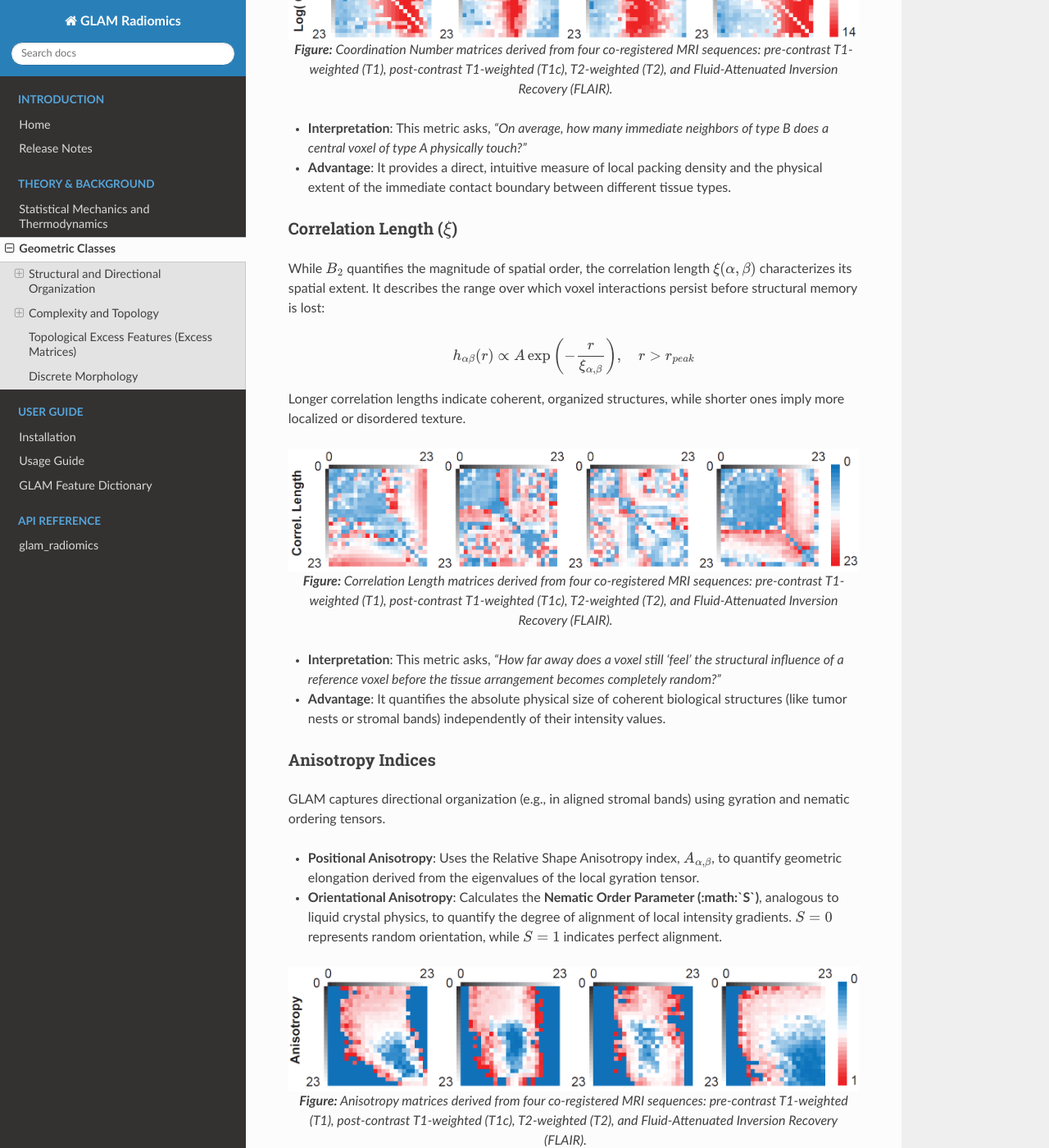
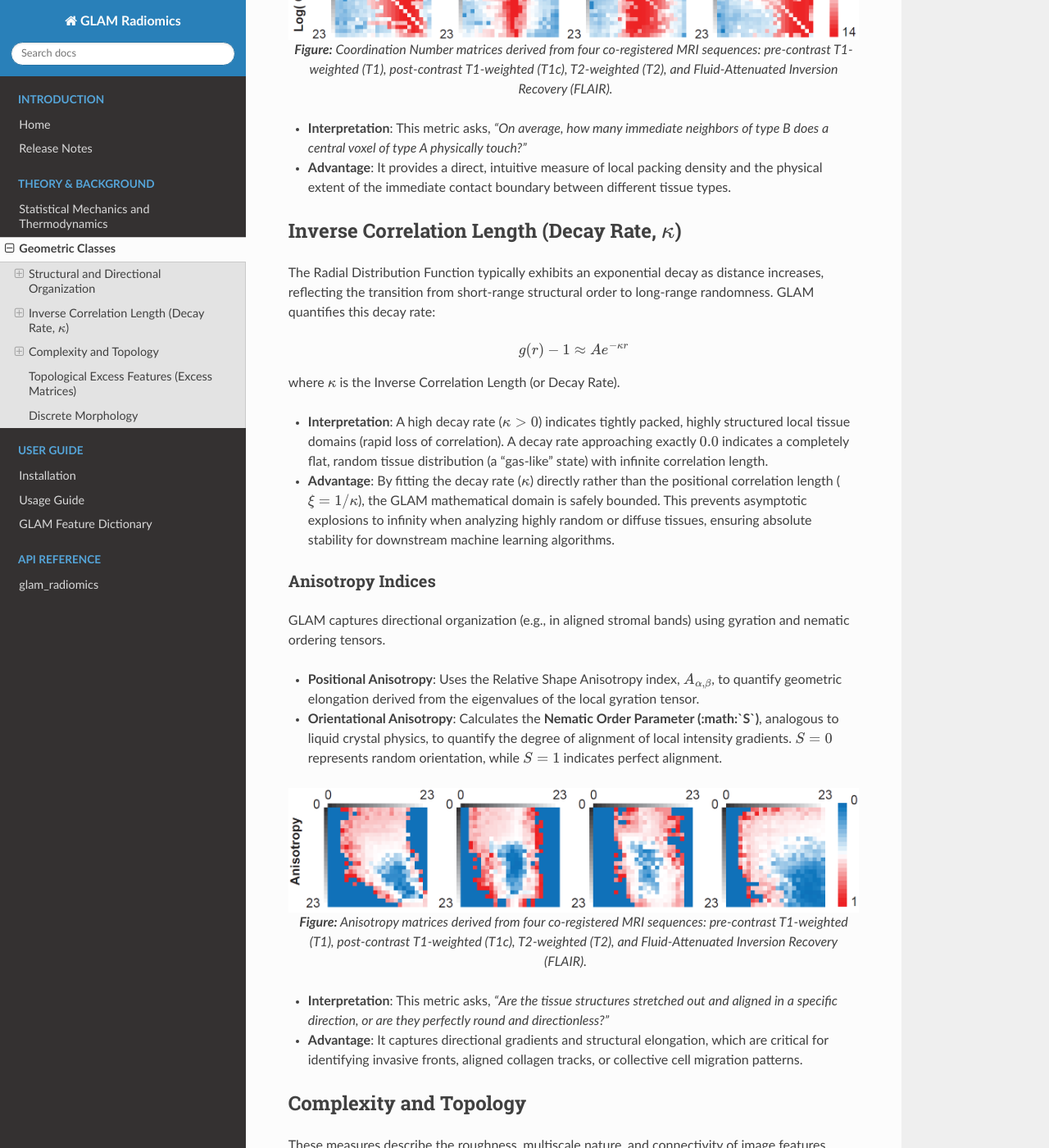
Before and after one commit to yurivelichko/glam-radiomics, a Sphinx documentation site: the page built from docs/source/theory/geometric_classes.rst, in a window 1280 px wide and 1400 px high, scrolled down 784 px. Shown: the whole window at 82% size. Built offline with Sphinx 7.4.7 and the Read the Docs theme 3.1.0, drawn with Linux system fonts in a browser that asks for light colours.

Commit message:
Updates and ver.1.3.2 release

```diff
--- a/docs/source/home.rst
+++ b/docs/source/home.rst
@@ -27,5 +27,5 @@ Key Advantages
 --------------
 * **Fully Standalone Engine**: Built-in, natively optimized 3D extraction for shape, first-order, and conventional texture matrices with dynamic trimming—no external radiomics dependencies required.
 * **Physically Interpretable**: Translates image voxels into interacting particles to measure properties like "Effective Structural Temperature", "Pressure Virial", and "Volumetric Laplacians" (Stress).
-* **Soft Matter Descriptors**: Unique capabilities to measure directional tissue organization using the global and local **Nematic Order Parameter (S)** and Orientational Correlation Lengths.
+* **Soft Matter Descriptors**: Unique capabilities to measure directional tissue organization using the global and local **Nematic Order Parameter (S)** and Inverse Correlation Lengths (Decay Rates).
 * **3D Feature Mapping**: Integrated sliding-window architecture to generate voxel-wise NIfTI feature maps, allowing for direct visual assessment of the tumor's "affinity landscape."
--- a/docs/source/installation.rst
+++ b/docs/source/installation.rst
@@ -19,7 +19,7 @@ You can install GLAM-radiomics using the following command:
     pip install glam-radiomics
 
 .. note::
-   This release (v1.3.0) was successfully built and tested using Python 3.12.10 and NumPy 2.3.2. Make sure you have activated your virtual environment before running this command!
+   This release (v1.3.2) was successfully built and tested using Python 3.12.10 and NumPy 2.3.2. Make sure you have activated your virtual environment before running this command!
 
 .. note::
    GPU Acceleration (Optional but Recommended): GLAM features automatic GPU-accelerated matrix batching for massive speed improvements. To enable this, you must install CuPy. It is highly recommended to install the pre-compiled binary wheel that matches your system's NVIDIA CUDA version (e.g., pip install cupy-cuda12x) rather than running pip install cupy, which requires a complex C++ build environment and can cause installation failures.
--- a/docs/source/theory/geometric_classes.rst
+++ b/docs/source/theory/geometric_classes.rst
@@ -27,26 +27,17 @@ where :math:`\rho_\beta` is the mean voxel density and :math:`r_{min}` is the fi
 * **Interpretation**: This metric asks, *"On average, how many immediate neighbors of type B does a central voxel of type A physically touch?"*
 * **Advantage**: It provides a direct, intuitive measure of local packing density and the physical extent of the immediate contact boundary between different tissue types.
 
-Correlation Length (:math:`\xi`)
-~~~~~~~~~~~~~~~~~~~~~~~~~~~~~~~~
-While :math:`B_2` quantifies the magnitude of spatial order, the correlation length :math:`\xi(\alpha, \beta)` characterizes its spatial extent. It describes the range over which voxel interactions persist before structural memory is lost:
+Inverse Correlation Length (Decay Rate, :math:`\kappa`)
+-------------------------------------------------------
+The Radial Distribution Function typically exhibits an exponential decay as distance increases, reflecting the transition from short-range structural order to long-range randomness. GLAM quantifies this decay rate:
 
 .. math::
+   g(r) - 1 \approx A e^{-\kappa r}
 
-   h_{\alpha\beta}(r) \propto A \exp \left( -\frac{r}{\xi_{\alpha,\beta}} \right), \quad r > r_{peak}
+where :math:`\kappa` is the Inverse Correlation Length (or Decay Rate).
 
-Longer correlation lengths indicate coherent, organized structures, while shorter ones imply more localized or disordered texture.
-
-.. figure:: /_static/GLAM_CorrelLength.png
-   :width: 700px
-   :align: center
-   :alt: Second Virial Coefficient
-
-   **Figure:** Correlation Length matrices derived from four co-registered MRI sequences: pre-contrast T1-weighted (T1), post-contrast T1-weighted (T1c), T2-weighted (T2), and Fluid-Attenuated Inversion Recovery (FLAIR).
-
-
-* **Interpretation**: This metric asks, *"How far away does a voxel still 'feel' the structural influence of a reference voxel before the tissue arrangement becomes completely random?"*
-* **Advantage**: It quantifies the absolute physical size of coherent biological structures (like tumor nests or stromal bands) independently of their intensity values.
+* **Interpretation**: A high decay rate (:math:`\kappa > 0`) indicates tightly packed, highly structured local tissue domains (rapid loss of correlation). A decay rate approaching exactly :math:`0.0` indicates a completely flat, random tissue distribution (a "gas-like" state) with infinite correlation length.
+* **Advantage**: By fitting the decay rate (:math:`\kappa`) directly rather than the positional correlation length (:math:`\xi = 1/\kappa`), the GLAM mathematical domain is safely bounded. This prevents asymptotic explosions to infinity when analyzing highly random or diffuse tissues, ensuring absolute stability for downstream machine learning algorithms.
 
 Anisotropy Indices
 ~~~~~~~~~~~~~~~~~~
--- a/pyproject.toml
+++ b/pyproject.toml
@@ -4,7 +4,7 @@ build-backend = "setuptools.build_meta"
 
 [project]
 name = "glam-radiomics"
-version = "1.3.0"
+version = "1.3.2"
 authors = [
   { name = "Yuri Velichko", email = "y-velichko@northwestern.edu" },
 ]
```
Also changed, not shown: README.md (+1 -1 lines), docs/source/releasenotes.rst (+8 -0 lines), docs/source/theory/statistical_mechanics.rst (+19 -0 lines), 2 other files.
